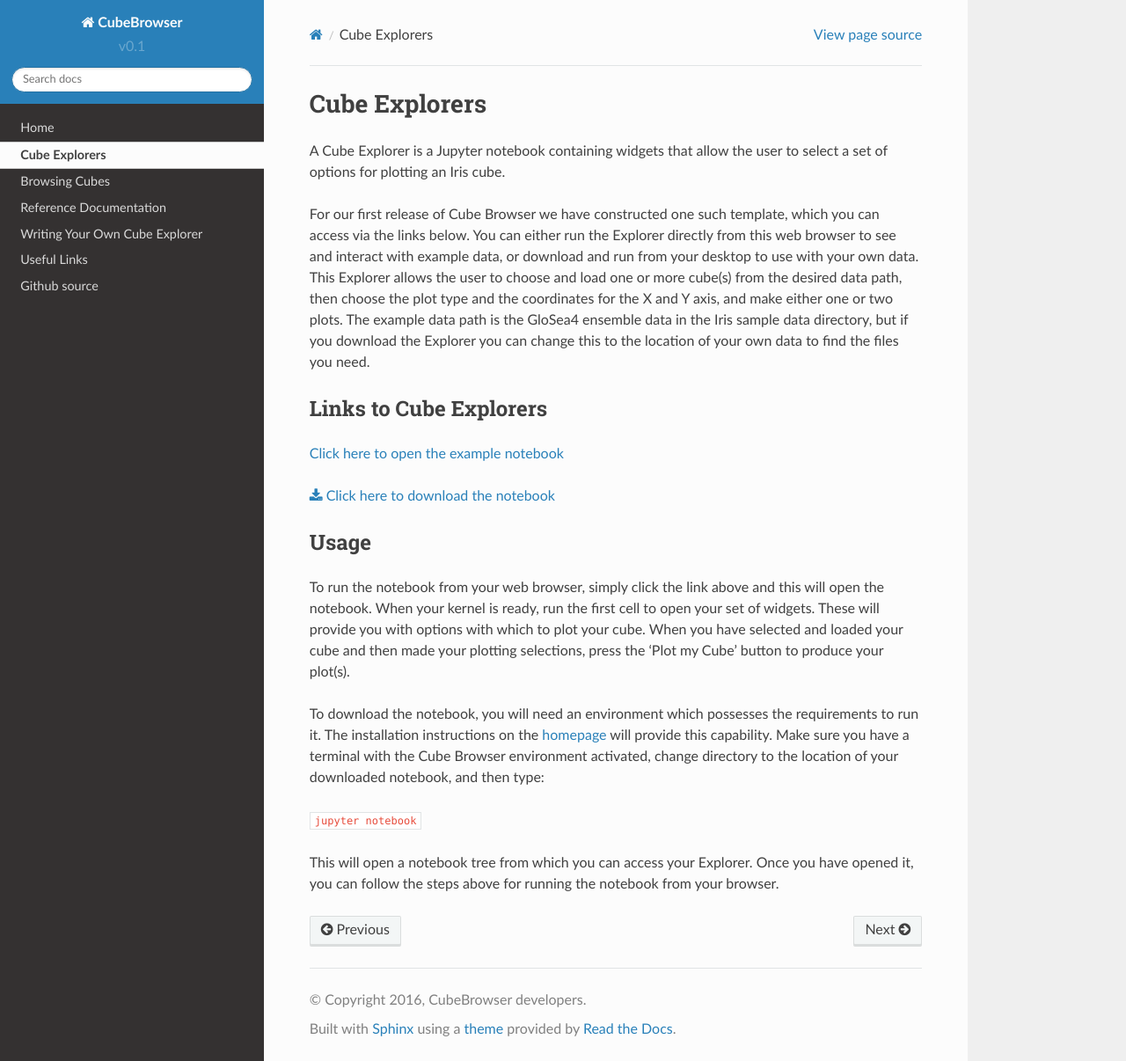
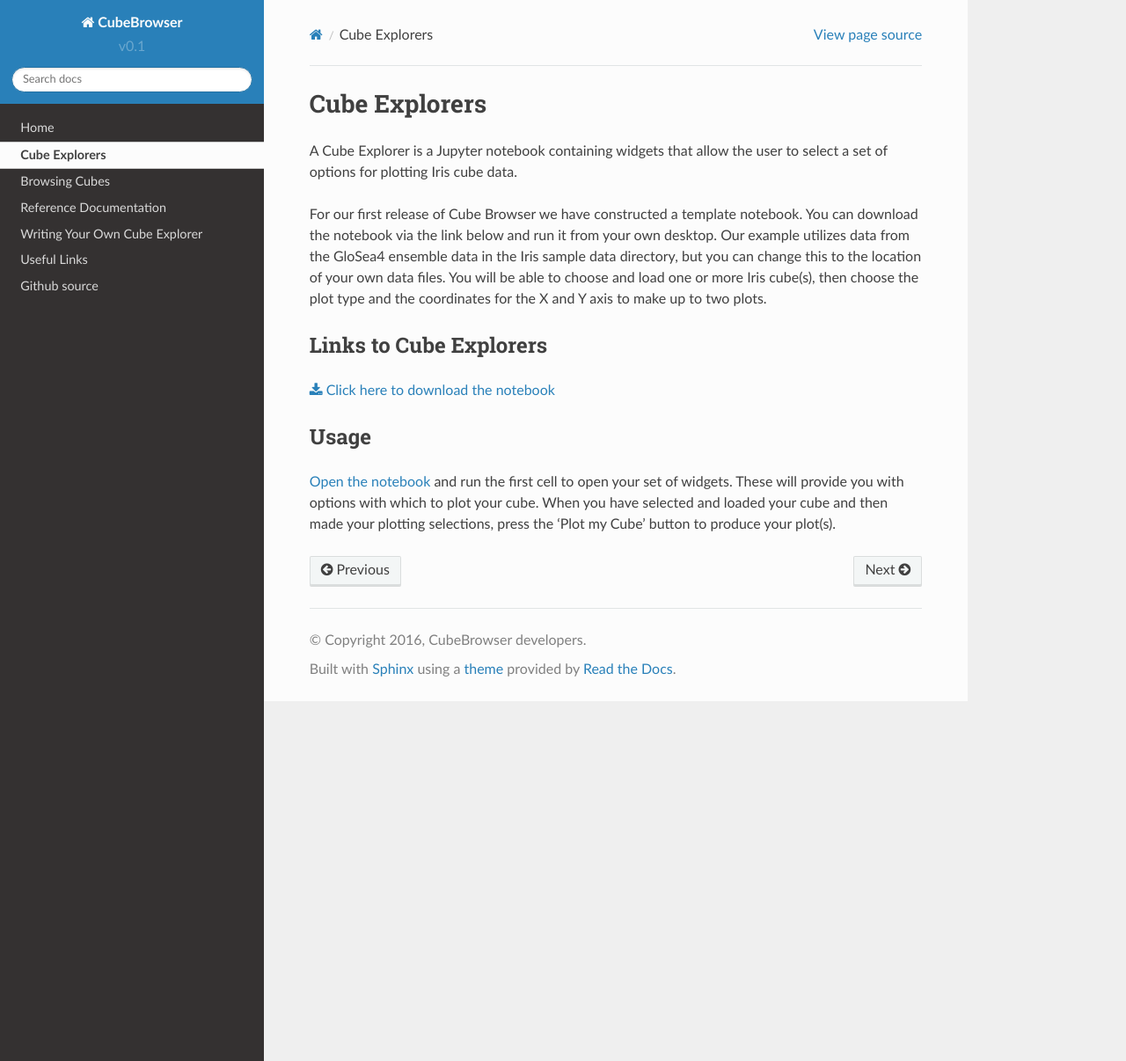
Before and after one commit to SciTools/cube_browser, a Sphinx documentation site: the page built from doc/explorers/intro.rst, in a window 1280 px wide and 1206 px high. Shown: the whole window at 88% size. Built offline with Sphinx 7.4.7 and the Read the Docs theme 2.0.0, drawn with Linux system fonts in a browser that asks for light colours.

Commit message:
notebook description added and explorer page updated

```diff
--- a/doc/explorers/intro.rst
+++ b/doc/explorers/intro.rst
@@ -1,32 +1,20 @@
 Cube Explorers
 ==============
 
-A Cube Explorer is a Jupyter notebook containing widgets that allow the user to select a set of options for plotting an Iris cube.
+A Cube Explorer is a Jupyter notebook containing widgets that allow the user to select a set of options for plotting Iris cube data.
 
-For our first release of Cube Browser we have constructed one such template, which you can access via the links below.
-You can either run the Explorer directly from this web browser to see and interact with example data, or download and run from your desktop to use with your own data.
-This Explorer allows the user to choose and load one or more cube(s) from the desired data path, then choose the plot type and the coordinates for the X and Y axis, and make either one or two plots.
-The example data path is the GloSea4 ensemble data in the Iris sample data directory, but if you download the Explorer you can change this to the location of your own data to find the files you need.
+For our first release of Cube Browser we have constructed a template notebook.  You can download the notebook via the link below and run it from your own desktop.
+Our example utilizes data from the GloSea4 ensemble data in the Iris sample data directory, but you can change this to the location of your own data files.
+You will be able to choose and load one or more Iris cube(s), then choose the plot type and the coordinates for the X and Y axis to make up to two plots.
+
 
 Links to Cube Explorers
 -----------------------
-
-`Click here to open the example notebook <https://gist.github.com/corinnebosley/816942405bacd868660baefc9c85d13c>`_
 
 :download:`Click here to download the notebook <explore.ipynb>`
 
 Usage
 -----
 
-To run the notebook from your web browser, simply click the link above and this will open the notebook.
-When your kernel is ready, run the first cell to open your set of widgets.  These will provide you with options with which to plot your cube.
+`Open the notebook <../index.html>`_ and run the first cell to open your set of widgets.  These will provide you with options with which to plot your cube.
 When you have selected and loaded your cube and then made your plotting selections, press the 'Plot my Cube' button to produce your plot(s).
-
-To download the notebook, you will need an environment which possesses the requirements to run it.
-The installation instructions on the `homepage <../index.html>`_ will provide this capability.
-Make sure you have a terminal with the Cube Browser environment activated, change directory to the location of your downloaded notebook, and then type:
-
-``jupyter notebook``
-
-This will open a notebook tree from which you can access your Explorer.
-Once you have opened it, you can follow the steps above for running the notebook from your browser.
```
Also changed, not shown: doc/index.rst (+8 -0 lines).
